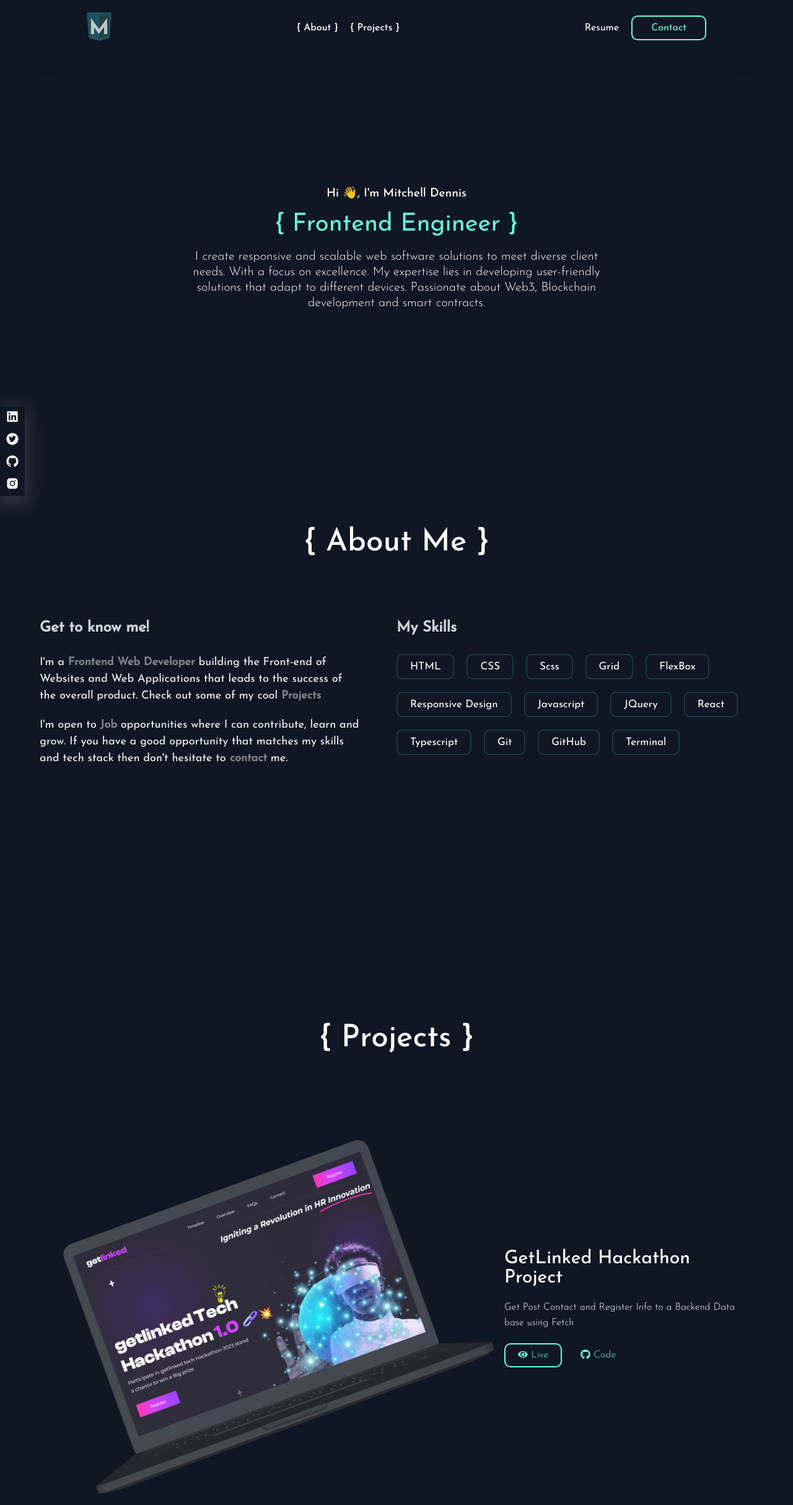
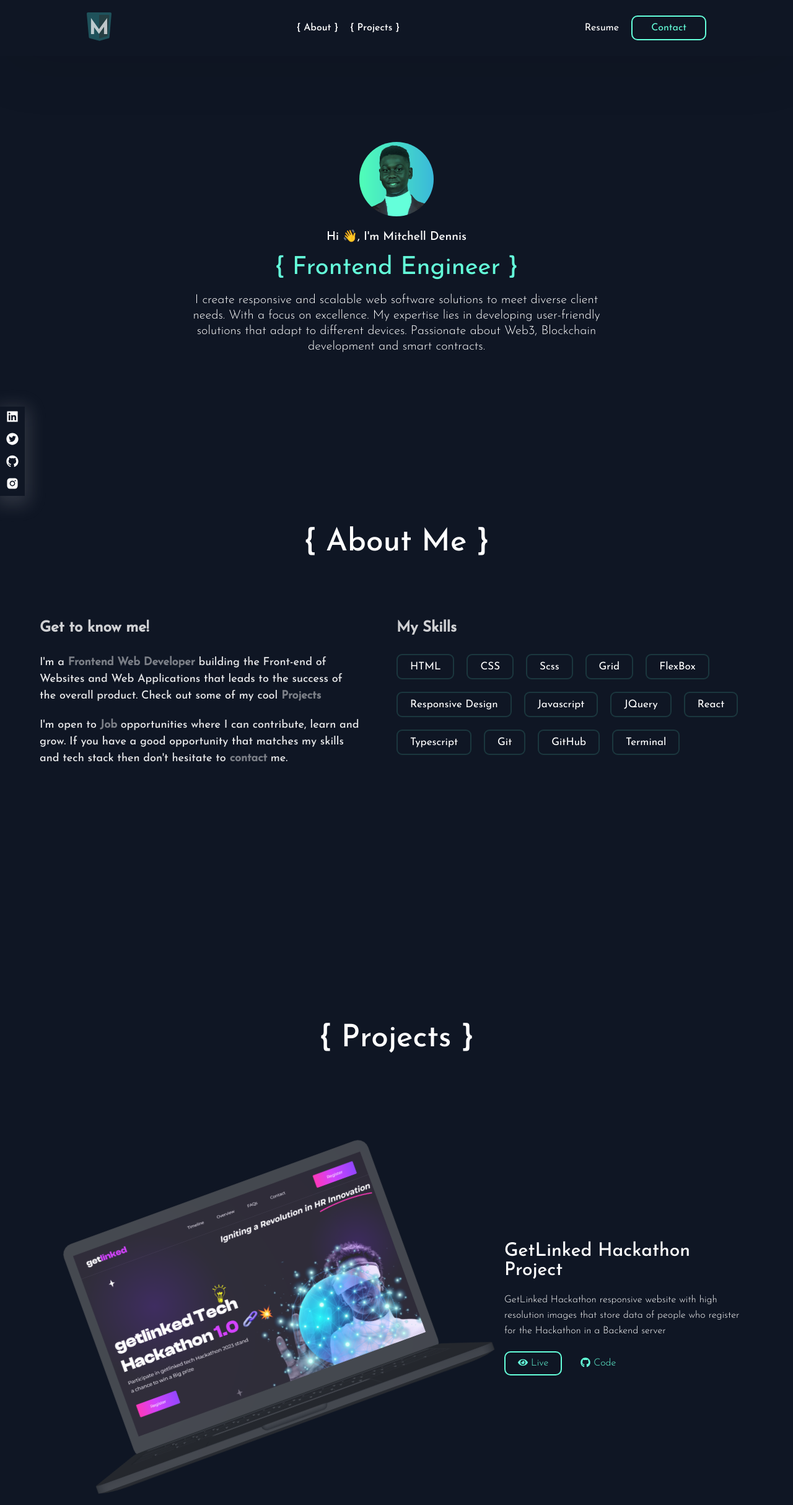
Before and after one commit to MITCHYUGAN/My-Porfolio, a React (Create React App) app: page / in a window 1280 px wide. Shown: the top 2428 px of the page at 62% size. Built offline with nearby package versions, Linux system fonts and the light colour scheme.

Commit message:
Added Landing image

```diff
--- a/src/components/Data/ProjectsData.js
+++ b/src/components/Data/ProjectsData.js
@@ -2,7 +2,7 @@ export const Projects = [
     {
         img: require('../Projects/img/img9.png'),
         title: "GetLinked Hackathon Project",
-        description: "Get Post Contact and Register Info to a Backend Data base using Fetch",
+        description: "GetLinked Hackathon responsive website with high resolution images that store data of people who register for the Hackathon in a Backend server",
         link: "https://mitchyugangetlinkedwebsite.netlify.app/",
         repo: "https://github.com/MITCHYUGAN/getLinked-WebApp"
     },
--- a/src/components/LandingPage/LandingPage.js
+++ b/src/components/LandingPage/LandingPage.js
@@ -21,6 +21,9 @@ const LandingPage = () => {
   return (
     <div className={landingPage} id="home">
        <div className={landingContents}>
+        <div class={landingpageimg}>
+
+        </div>
         <div>
           <h1 className={HtextClass}>
             Hi{" "}
```
